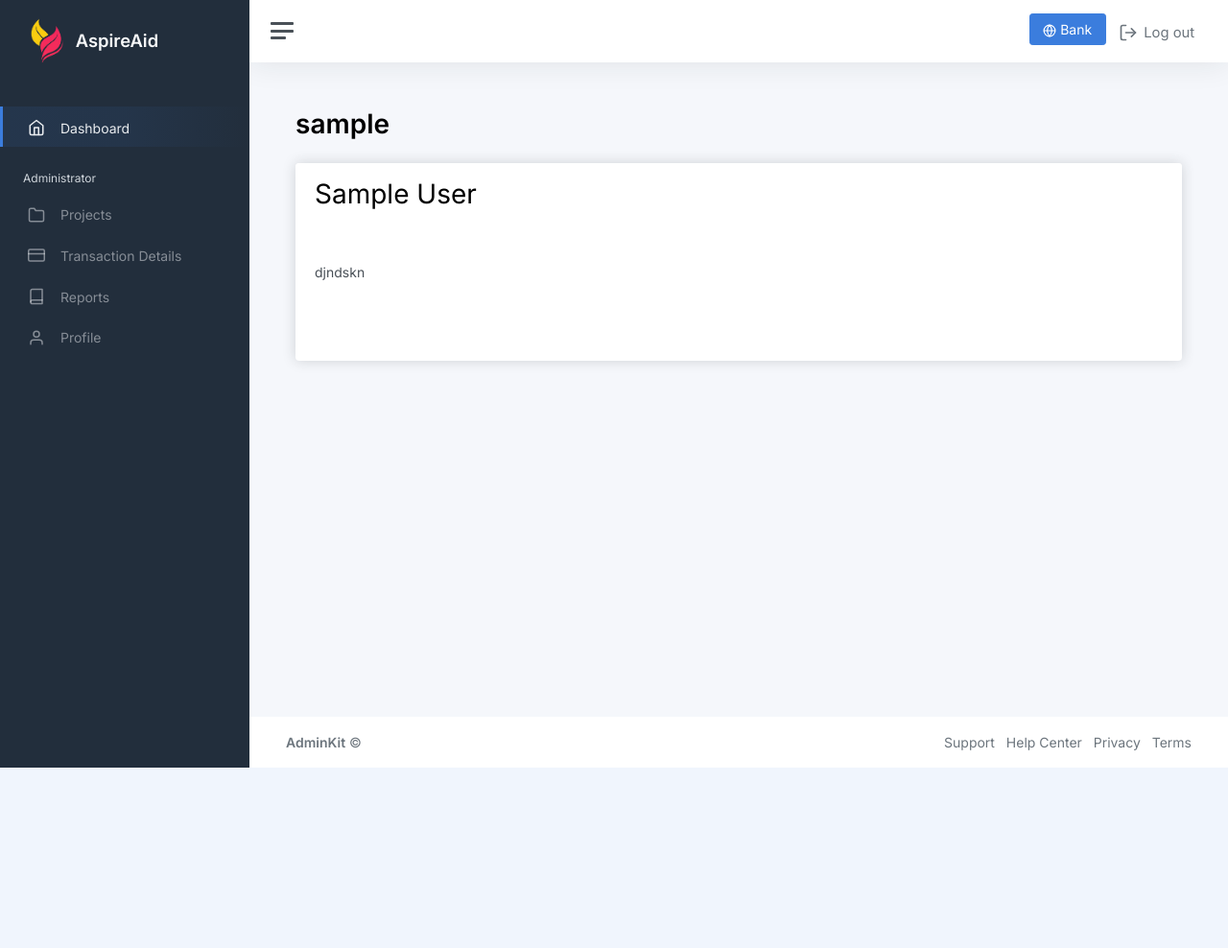
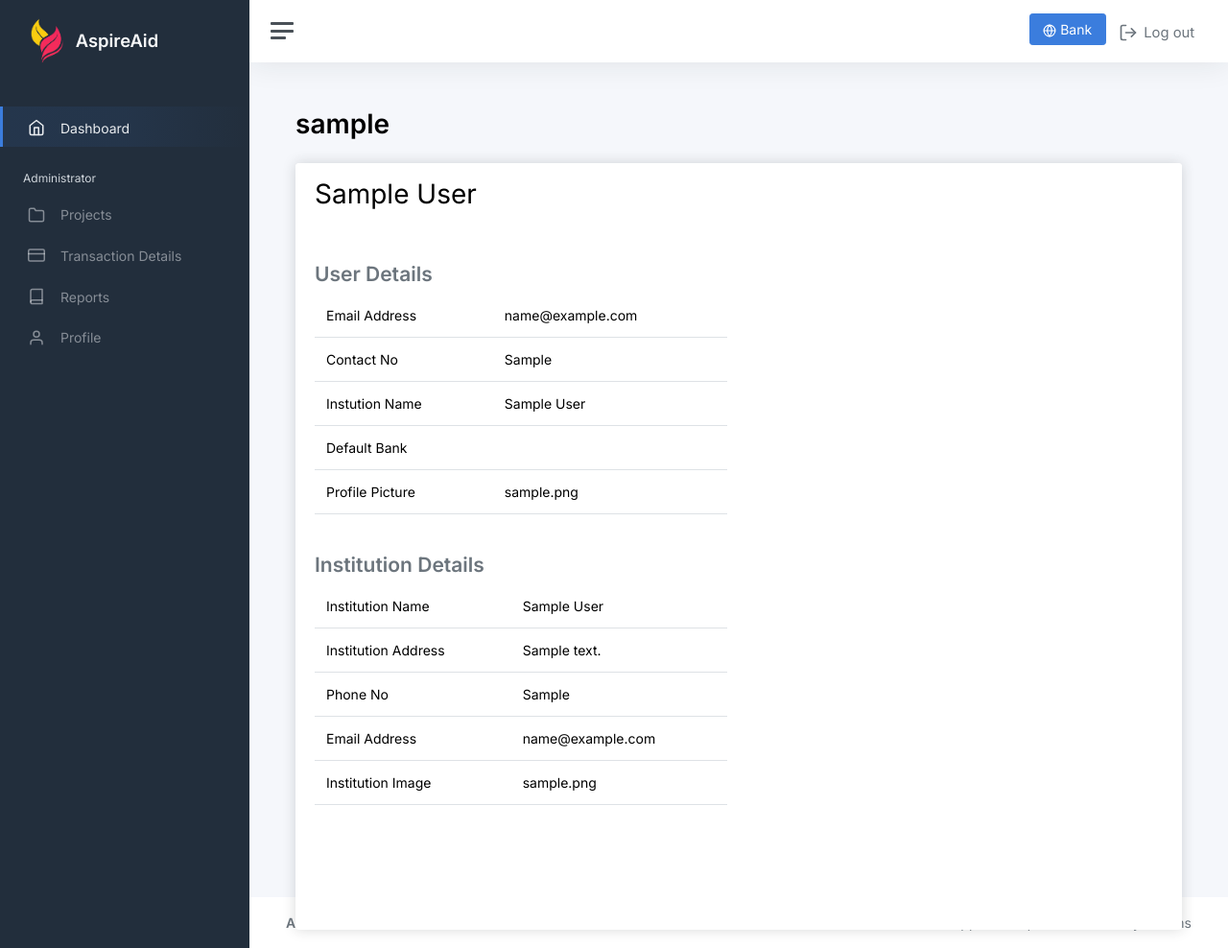
Before and after one commit to anoopksurendran1112/AspireAid, a Django app: template adminModule/templates/admin-profile.html in a window 1280 px wide. Shown: the whole page at 96% size. Before the commit the page ends 800 px from the top, so only its background shows below. Run offline with Django 4.2, Linux system fonts and the light colour scheme; tables that the repository leaves empty hold one stand-in row (values such as "Sample post"); the template is opened without the code that fills it: values that come from a table or form of the project are taken from there, most other values are stand-ins (such as "Sample title", 1, 10 or a date in 2020); some libraries are stand-ins or nearby versions.

Commit message:
modified admin-profile.html

```diff
--- a/adminModule/templates/admin-profile.html
+++ b/adminModule/templates/admin-profile.html
@@ -13,8 +13,60 @@
 
 
 <!--                    Content Here.......          -->
-
-djndskn
+                    <div class="row mb-2">
+                        <div class="col-6 mb-3">
+                            <h3 class="text-muted"><strong>User Details</strong></h3>
+                            <table class="table text-start">
+                                <tr>
+                                    <td>Email Address</td>
+                                    <td>{{Customuser.email}}</td>
+                                </tr>
+                                <tr>
+                                    <td>Contact No</td>
+                                    <td>{{Customuser.phn_no}}</td>
+                                </tr>
+                                <tr>
+                                    <td>Instution Name</td>
+                                    <td>{{Customuser.institution}}</td>
+                                </tr>
+                                <tr>
+                                    <td>Default Bank</td>
+                                    <td>{{Customuser.default_bank}}</td>
+                                </tr>
+                                <tr>
+                                    <td>Profile Picture</td>
+                                    <td>{{Customuser.profile_pic}}</td>
+                                </tr>
+                            </table>
+                        </div>
+                    </div>
+                    <div class="row mb-2">
+                        <div class="col-6 mb-3">
+                            <h3 class="text-muted"><strong>Institution Details</strong></h3>
+                            <table class="table text-start mb-4">
+                                <tr>
+                                    <td>Institution Name</td>
+                                    <td>{{Institution.institution_name}}</td>
+                                </tr>
+                                <tr>
+                                    <td>Institution Address</td>
+                                    <td>{{Institution.address}}</td>
+                                </tr>
+                                <tr>
+                                    <td>Phone No</td>
+                                    <td>{{Institution.phn}}</td>
+                                </tr>
+                                <tr>
+                                    <td>Email Address</td>
+                                    <td>{{Institution.email}}</td>
+                                </tr>
+                                <tr>
+                                    <td>Institution Image</td>
+                                    <td>{{Institution.institution_img}}</td>
+                                </tr>
+                            </table>
+                        </div>
+                    </div>
 
 
 
```
